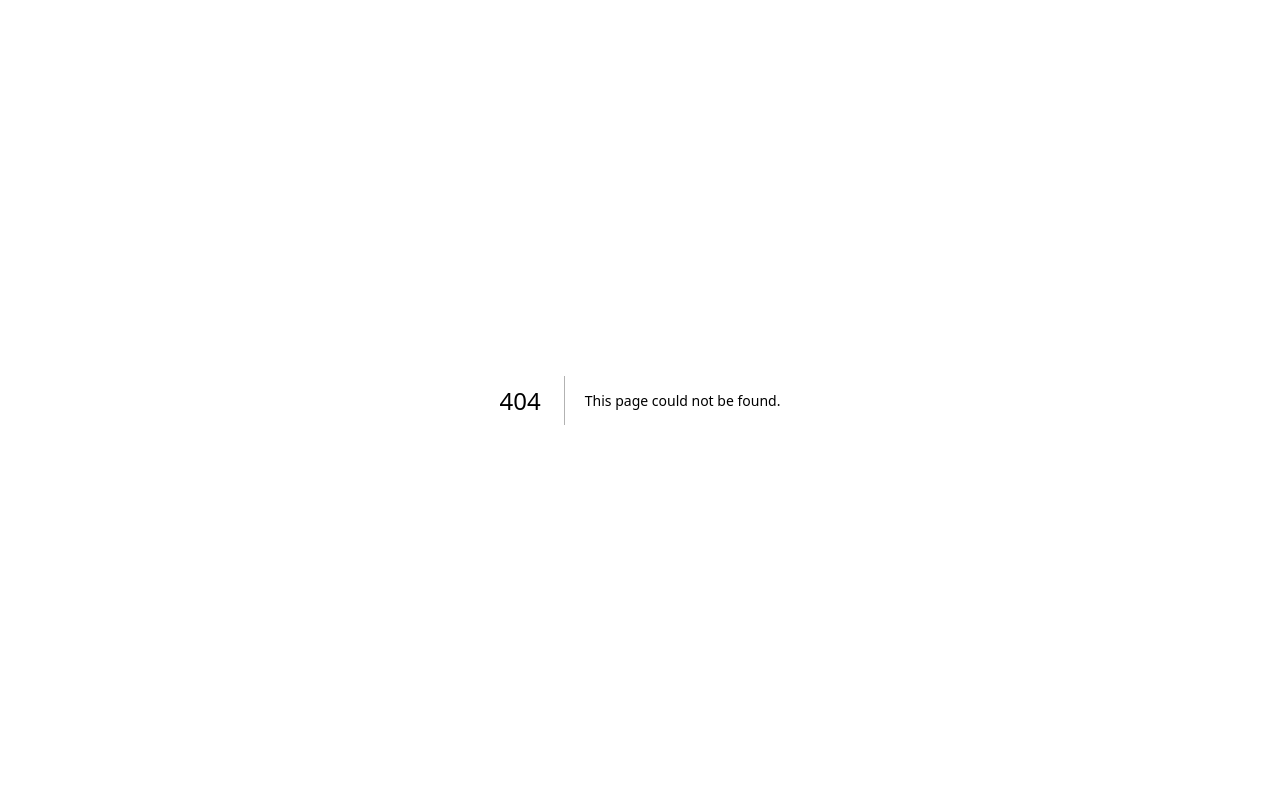
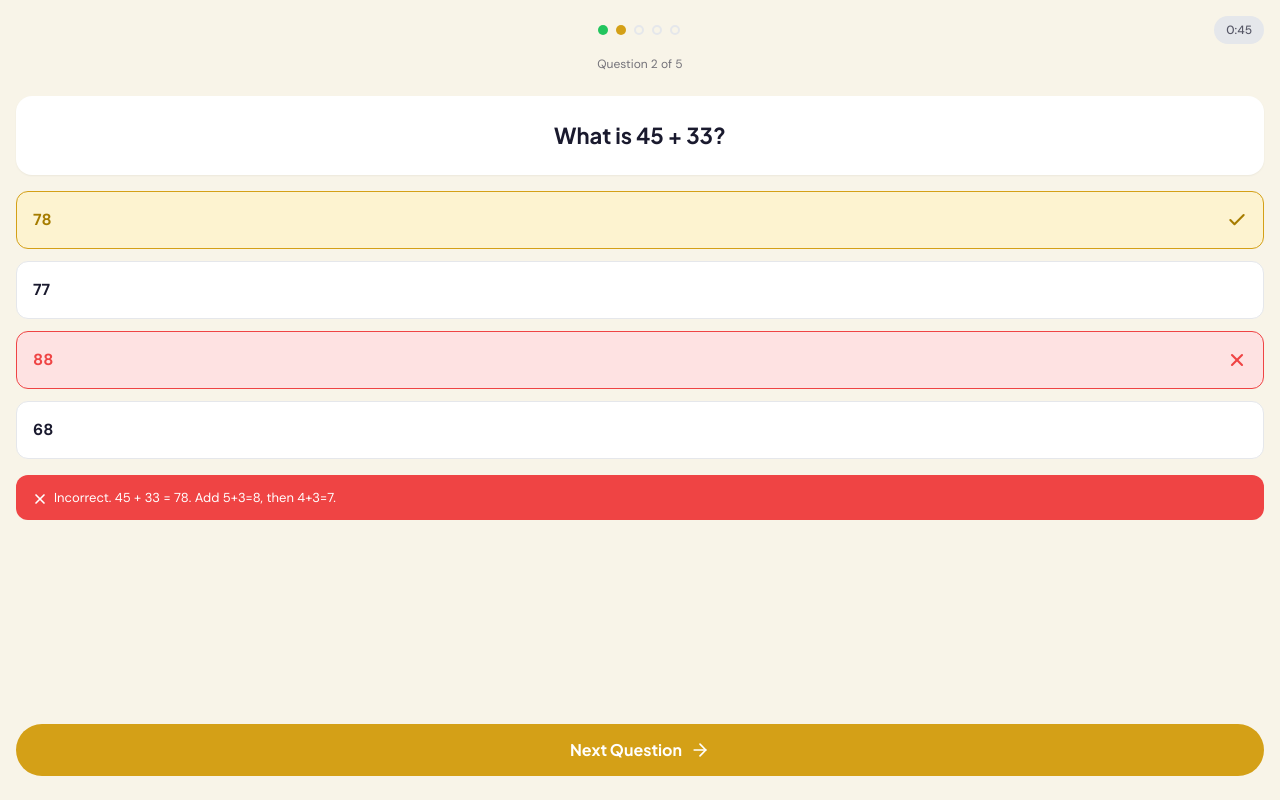
Before and after one commit to jj-tech-ranger/mwangaza, a Next.js app in the folder apps/web/: page /quiz in a window 1280 px wide. Before the commit this address had no page. Built offline with nearby package versions, Linux system fonts and the light colour scheme.

Commit message:
feat: implement Quiz screen with specified UI elements and functionality
Co-authored-by: Jemimah Jemutai <169984600+jj-tech-ranger@users.noreply.github.com>

```diff
--- /dev/null
+++ b/apps/web/app/quiz/page.tsx
@@ -0,0 +1,225 @@
+"use client";
+
+import { useState } from "react";
+import { Check, X, ArrowRight } from "lucide-react";
+import { cn } from "@/lib/utils";
+
+interface AnswerOption {
+  id: string;
+  value: string;
+  isCorrect: boolean;
+}
+
+const answerOptions: AnswerOption[] = [
+  { id: "A", value: "78", isCorrect: true },
+  { id: "B", value: "77", isCorrect: false },
+  { id: "C", value: "88", isCorrect: false },
+  { id: "D", value: "68", isCorrect: false },
+];
+
+const totalQuestions = 5;
+const currentQuestion = 2;
+
+// Question results: null = not answered, true = correct, false = incorrect
+const questionResults: (boolean | null)[] = [true, null, null, null, null];
+
+function ProgressDots({
+  results,
+  currentIndex,
+}: {
+  results: (boolean | null)[];
+  currentIndex: number;
+}) {
+  return (
+    <div className="flex items-center justify-center gap-2">
+      {results.map((result, index) => {
+        const isCurrent = index === currentIndex;
+        const isAnswered = result !== null;
+
+        return (
+          <div
+            key={index}
+            className={cn(
+              "h-2.5 w-2.5 rounded-full transition-all",
+              isAnswered && result === true && "bg-[#22C55E]",
+              isAnswered && result === false && "bg-[#EF4444]",
+              isCurrent && !isAnswered && "bg-[#D4A017]",
+              !isCurrent && !isAnswered && "border-2 border-[#E5E7EB] bg-transparent"
+            )}
+          />
+        );
+      })}
+    </div>
+  );
+}
+
+function AnswerOptionCard({
+  option,
+  selectedId,
+  isAnswered,
+  onSelect,
+}: {
+  option: AnswerOption;
+  selectedId: string | null;
+  isAnswered: boolean;
+  onSelect: (id: string) => void;
+}) {
+  const isSelected = selectedId === option.id;
+  const showCorrect = isAnswered && option.isCorrect;
+  const showIncorrect = isAnswered && isSelected && !option.isCorrect;
+
+  return (
+    <button
+      onClick={() => !isAnswered && onSelect(option.id)}
+      disabled={isAnswered}
+      className={cn(
+        "flex w-full items-center justify-between rounded-xl border-[1.5px] px-4 py-4 transition-all",
+        !isAnswered && "border-[#E5E7EB] bg-[#FFFFFF] active:scale-[0.98]",
+        showCorrect && "border-[#D4A017] bg-[#FDF3D0]",
+        showIncorrect && "border-[#EF4444] bg-[#FEE2E2]",
+        isAnswered && !showCorrect && !showIncorrect && "border-[#E5E7EB] bg-[#FFFFFF]"
+      )}
+    >
+      <span
+        className={cn(
+          "font-body text-base font-bold",
+          showCorrect && "text-[#A67C00]",
+          showIncorrect && "text-[#EF4444]",
+          !showCorrect && !showIncorrect && "text-[#1A1A2E]"
+        )}
+      >
+        {option.value}
+      </span>
+
+      {showCorrect && (
+        <Check className="h-5 w-5 text-[#A67C00]" strokeWidth={2.5} />
+      )}
+      {showIncorrect && (
+        <X className="h-5 w-5 text-[#EF4444]" strokeWidth={2.5} />
+      )}
+    </button>
+  );
+}
+
+function FeedbackBanner({
+  isCorrect,
+  explanation,
+}: {
+  isCorrect: boolean;
+  explanation: string;
+}) {
+  return (
+    <div
+      className={cn(
+        "mx-4 mt-4 rounded-xl px-4 py-3",
+        isCorrect ? "bg-[#22C55E]" : "bg-[#EF4444]"
+      )}
+    >
+      <p className="font-body text-[13px] leading-relaxed text-[#FFFFFF]">
+        {isCorrect ? (
+          <>
+            <Check className="mr-1.5 inline h-4 w-4" strokeWidth={2.5} />
+            {explanation}
+          </>
+        ) : (
+          <>
+            <X className="mr-1.5 inline h-4 w-4" strokeWidth={2.5} />
+            {explanation}
+          </>
+        )}
+      </p>
+    </div>
+  );
+}
+
+export default function QuizPage() {
+  const [selectedId, setSelectedId] = useState<string | null>("C"); // Pre-selected wrong answer for demo
+  const [isAnswered, setIsAnswered] = useState(true); // Show answered state for demo
+
+  const selectedOption = answerOptions.find((opt) => opt.id === selectedId);
+  const isCorrect = selectedOption?.isCorrect ?? false;
+
+  const handleSelect = (id: string) => {
+    if (isAnswered) return;
+    setSelectedId(id);
+    setIsAnswered(true);
+  };
+
+  return (
+    <div className="flex min-h-dvh flex-col bg-[#F8F4E8]">
+      {/* Top bar */}
+      <header className="sticky top-0 z-10 bg-[#F8F4E8] px-4 pb-4 pt-4">
+        <div className="flex items-center justify-between">
+          {/* Empty div for spacing */}
+          <div className="w-12" />
+
+          {/* Progress dots */}
+          <ProgressDots results={questionResults} currentIndex={currentQuestion - 1} />
+
+          {/* Timer pill */}
+          <div className="flex h-7 items-center rounded-full bg-[#E5E7EB] px-3">
+            <span className="font-body text-xs font-medium text-[#1A1A2E]/70">
+              0:45
+            </span>
+          </div>
+        </div>
+
+        {/* Question label */}
+        <p className="mt-3 text-center font-body text-xs text-[#1A1A2E]/60">
+          Question {currentQuestion} of {totalQuestions}
+        </p>
+      </header>
+
+      {/* Question card */}
+      <div className="mx-4 mt-2 rounded-2xl bg-[#FFFFFF] p-6 shadow-sm">
+        <h1 className="text-center font-heading text-[22px] font-bold leading-[1.4] text-[#1A1A2E]">
+          What is 45 + 33?
+        </h1>
+      </div>
+
+      {/* Answer options */}
+      <div className="mx-4 mt-4 flex flex-col gap-3">
+        {answerOptions.map((option) => (
+          <AnswerOptionCard
+            key={option.id}
+            option={option}
+            selectedId={selectedId}
+            isAnswered={isAnswered}
+            onSelect={handleSelect}
+          />
+        ))}
+      </div>
+
+      {/* Feedback banner */}
+      {isAnswered && (
+        <FeedbackBanner
+          isCorrect={isCorrect}
+          explanation={
+            isCorrect
+              ? "Correct! 45 + 33 = 78. Add 5+3=8, then 4+3=7."
+              : "Incorrect. 45 + 33 = 78. Add 5+3=8, then 4+3=7."
+          }
+        />
+      )}
+
+      {/* Spacer for bottom bar */}
+      <div className="flex-1" />
+
+      {/* Sticky bottom */}
+      <div className="sticky bottom-0 bg-[#F8F4E8] px-4 pb-6 pt-4">
+        <button
+          disabled={!isAnswered}
+          className={cn(
+            "flex h-[52px] w-full items-center justify-center gap-2 rounded-full font-heading text-base font-bold transition-all",
+            isAnswered
+              ? "bg-[#D4A017] text-[#FFFFFF] active:scale-[0.98]"
+              : "cursor-not-allowed bg-[#D4A017]/40 text-[#FFFFFF]/70"
+          )}
+        >
+          Next Question
+          <ArrowRight className="h-5 w-5" />
+        </button>
+      </div>
+    </div>
+  );
+}
```
